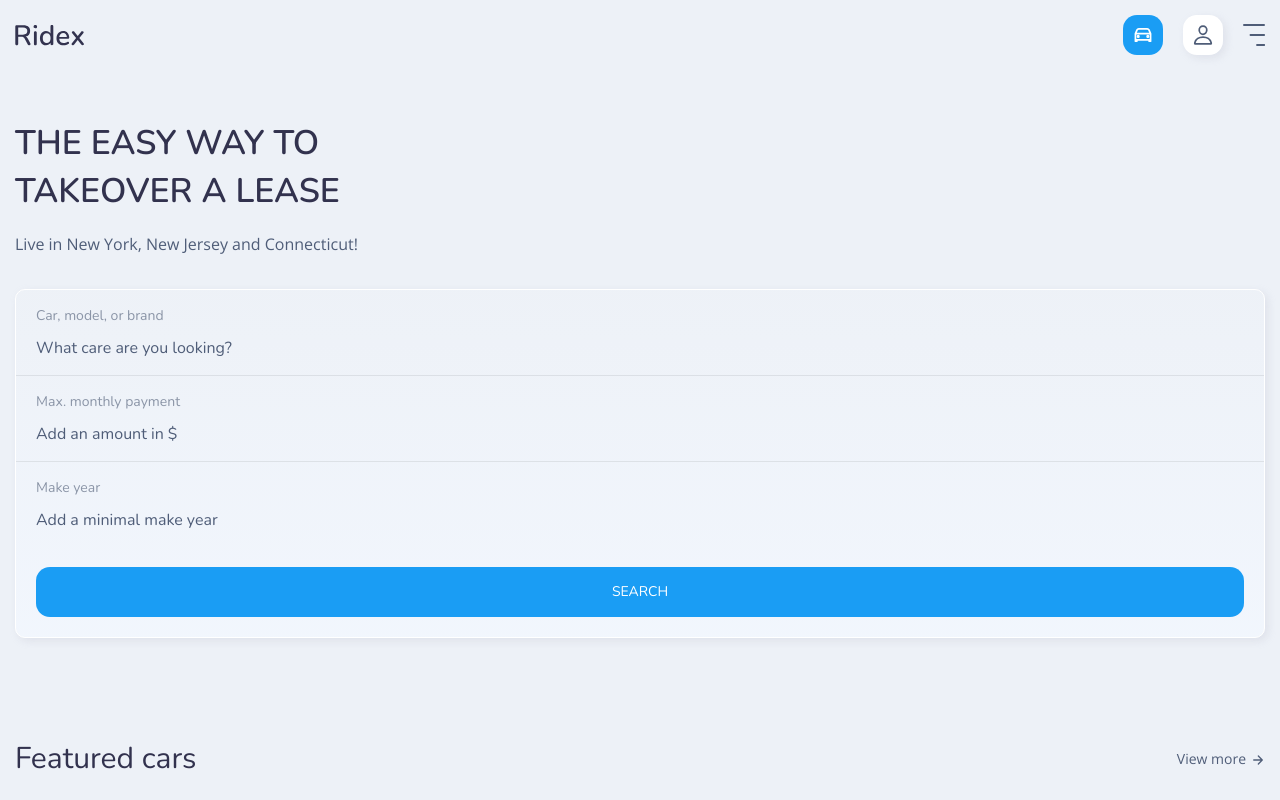
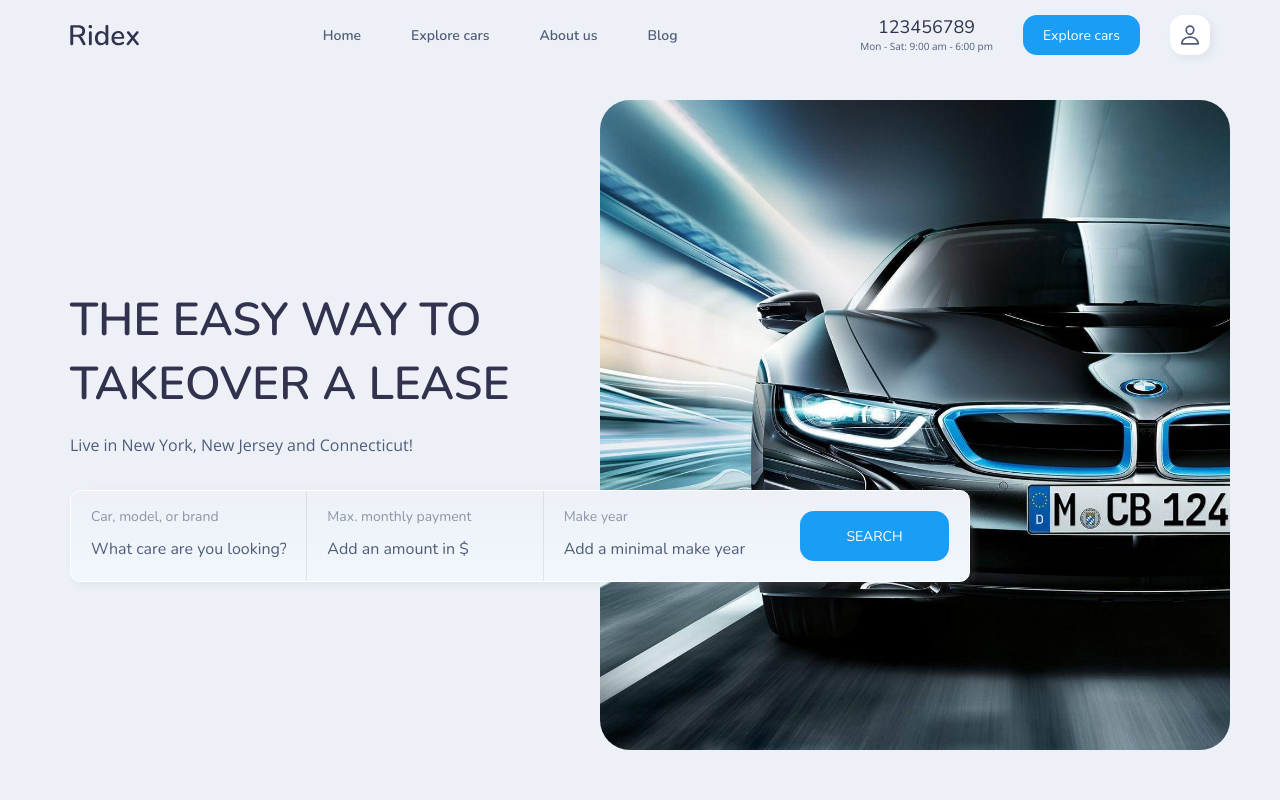
Before and after one commit to ameliaHub/ridex--codewithsadee, a plain HTML site: page index.html in a window 1280 px wide. Shown: the top 800 px of the page. Drawn offline with nearby package versions, Linux system fonts and the light colour scheme.

Commit message:
Ajustes responsive añadidos

```diff
--- a/style.css
+++ b/style.css
@@ -854,3 +854,318 @@ button, a{
 .copyright > a:is(:hover, :focus){
     color: var(--carolina-blue);
 }
+
+
+
+
+
+/*MEDIA QUERIES*/
+
+/*Responsive for large than 350px screen*/
+@media (min-width: 350px){
+
+    /*featured car*/
+    .featured-car-card .card-list{
+        grid-template-columns: 1fr 1fr;
+    }
+
+    .featured-car-card .card-price{
+        margin-right: auto;
+    }
+
+    .featured-car-card .btn:last-child{
+        min-width: max-content;
+        padding-inline: 15px;
+    }
+}
+
+/*Responsive for large than 500px screen*/
+@media (min-width: 500px){
+
+    /*Reused style*/
+
+    .container{
+        max-width: 540px;
+        margin-inline: auto;
+    }
+
+    /*HEADER*/
+
+    .header-actions .btn span{
+        display: block;
+        font-weight: var(--fw-400);
+        padding-inline: 15px;
+    }
+
+    .header-actions .btn:first-of-type ion-icon{
+        display: none;
+    }
+
+}
+
+/*Responsive for large than 768px screen*/
+@media (min-width: 768px){
+
+    /*variables*/
+
+    :root{
+
+        /*typography*/
+
+        --fs-1: 2.625rem;
+    }
+
+    /*reused style*/
+
+    .container{
+        max-width: 720px;
+    }
+
+    /*header*/
+
+    .header-actions{
+        gap: 30px;
+    }
+
+    .header-contact{
+        display: block;
+        text-align: center;
+    }
+
+    .header-contact .contact-link{
+        color: var(--space-cadet);
+        font-family: var(--ff-nunito);
+        font-size: var(--fs-5);
+        line-height: 1.3;
+    }
+
+    .header-contact .contact-link:is(:hover, :focus){
+        color: var(--carolina-blue);
+    }
+
+    .header-contact .contact-time{
+        color: var(--independence);
+        font-size: var(--fs-7);
+    }
+
+    /*hero*/
+
+    .hero{
+        position: relative;
+        min-height: 85vh;
+        display: flex;
+        align-items: center;
+        z-index: 1;
+    }
+
+    .hero-form{
+        display: grid;
+        grid-template-columns: 1fr 1fr 1fr 0.8fr;
+    }
+
+    .input-wrapper:not(:last-of-type){
+        border-bottom: none;
+        border-right: 1px solid hsla(0, 0%, 0%, 0.08);
+    }
+
+    .input-label{
+        white-space: nowrap;
+        overflow: hidden;
+        text-overflow: ellipsis;
+    }
+
+    .hero-banner{
+        display: block;
+        background: url(./assets/images/hero-banner.jpg) no-repeat;
+        background-size: cover;
+        background-position: left;
+        position: absolute;
+        top: 100px;
+        bottom: 50px;
+        left: 65%;
+        width: 500px;
+        border-radius: 30px;
+        z-index: -1;
+
+    }
+
+    /*featured car*/
+
+    .featured-car-list{
+        grid-template-columns: repeat(2,minmax(0,1fr));
+    }
+
+    /*get start*/
+
+    .get-start-list{
+        grid-template-columns: 1fr 1fr;
+    }
+
+    /*footer*/
+
+    .footer-brand{
+        width: 100%;
+    }
+
+    .footer-text{
+        max-width: 400px;
+    }
+
+    .footer-bottom{
+        display: flex;
+        flex-direction: row-reverse;
+        justify-content: space-between;
+        align-items: center;
+        padding-block: 30px;
+        box-shadow: var(--shadow-1);
+    }
+
+    .social-list{
+        margin-bottom: 0;
+    }
+
+}
+
+/*Responsive for large than 992px screen*/
+@media (min-width: 992px){
+
+    /*reused style*/
+
+    .container{
+        max-width: 960px;
+    }
+
+    /*hero*/
+
+    .hero .container{
+        width: 100%;
+    }
+
+    /*blog*/
+
+    .blog .has-scrollbar{
+        padding-bottom: 50px;
+    }
+
+    .blog .has-scrollbar > li{
+        max-width: 450px;
+    }
+
+
+    /*footer*/
+
+    .footer-list:not(:last-of-type){
+        width: 25%;
+    }
+
+    .footer-list:last-of-type{
+        width: 50%;
+    }
+
+
+}
+
+/*Responsive for large than 1200px screen*/
+@media (min-width: 1200px){
+
+   /*variables*/
+
+   :root{
+
+    /*typography*/
+
+    --fs-1: 2.875rem;
+    --fs-2: 2rem;
+   }
+
+   /*reused style*/
+
+   .container{
+    max-width: 1170px;
+   }
+
+   /*header*/
+
+   .overlay,
+   .nav-toggle-btn{
+    display: none;
+   }
+
+   .navbar,
+   .navbar.active{
+    all: unset;
+   }
+
+   .navbar-link{
+    margin-bottom: 0;
+    font-weight: var(--fw-600);
+   }
+
+   .navbar-list{
+    display: flex;
+    gap: 50px;
+   }
+
+   /*hero*/
+
+   .hero{
+    min-height: 100vh;
+   }
+
+   .hero-banner{
+    left: auto;
+    right: 50px;
+    width: 630px;
+   }
+
+   .hero-form{
+    max-width: 900px;
+   }
+
+   .hero-form .btn{
+    --width: calc(100% - 40px);
+    --height: 50px;
+    margin: 20px;
+    text-transform: uppercase;
+   }
+
+
+   /*featured car*/
+
+   .featured-car-list{
+    grid-template-columns: repeat(3, minmax(0,1fr));
+   }
+
+   /*get start*/
+
+   .get-start-list{
+    grid-template-columns: repeat(4,1fr);
+   }
+
+   /*blog*/
+
+   .blog .has-scrollbar > li{
+    max-width: 340px;
+    scroll-snap-align: center;
+   }
+
+   /*footer*/
+
+   .footer-brand{
+    width: 33.33%;
+   }
+
+   .footer-text{
+    max-width: 35ch;
+   }
+
+   .footer-list:not(:last-of-type){
+    width: 16.66%;
+   }
+
+   .footer-list:last-of-type{
+    width: 33.33%;
+   }
+
+
+}
```
